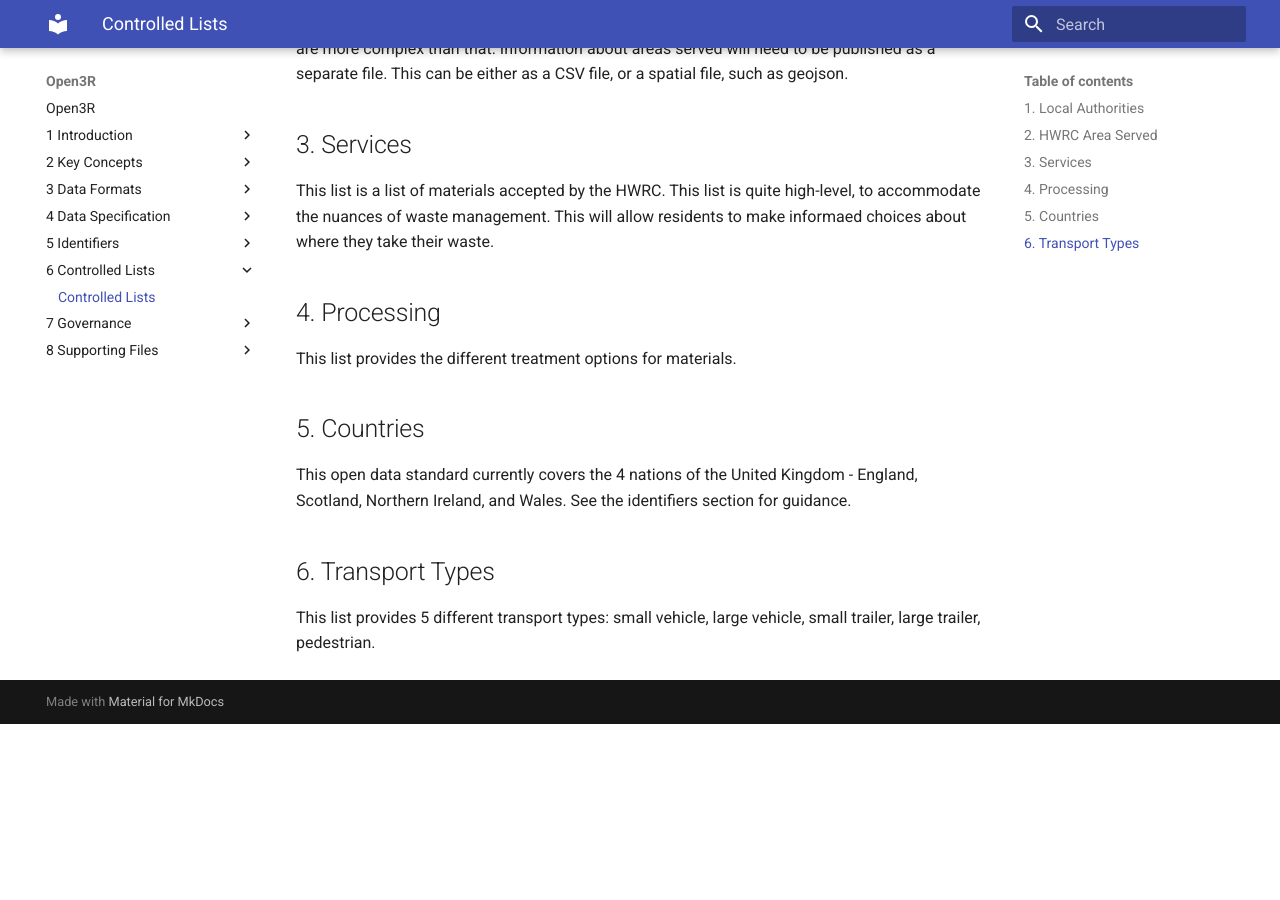
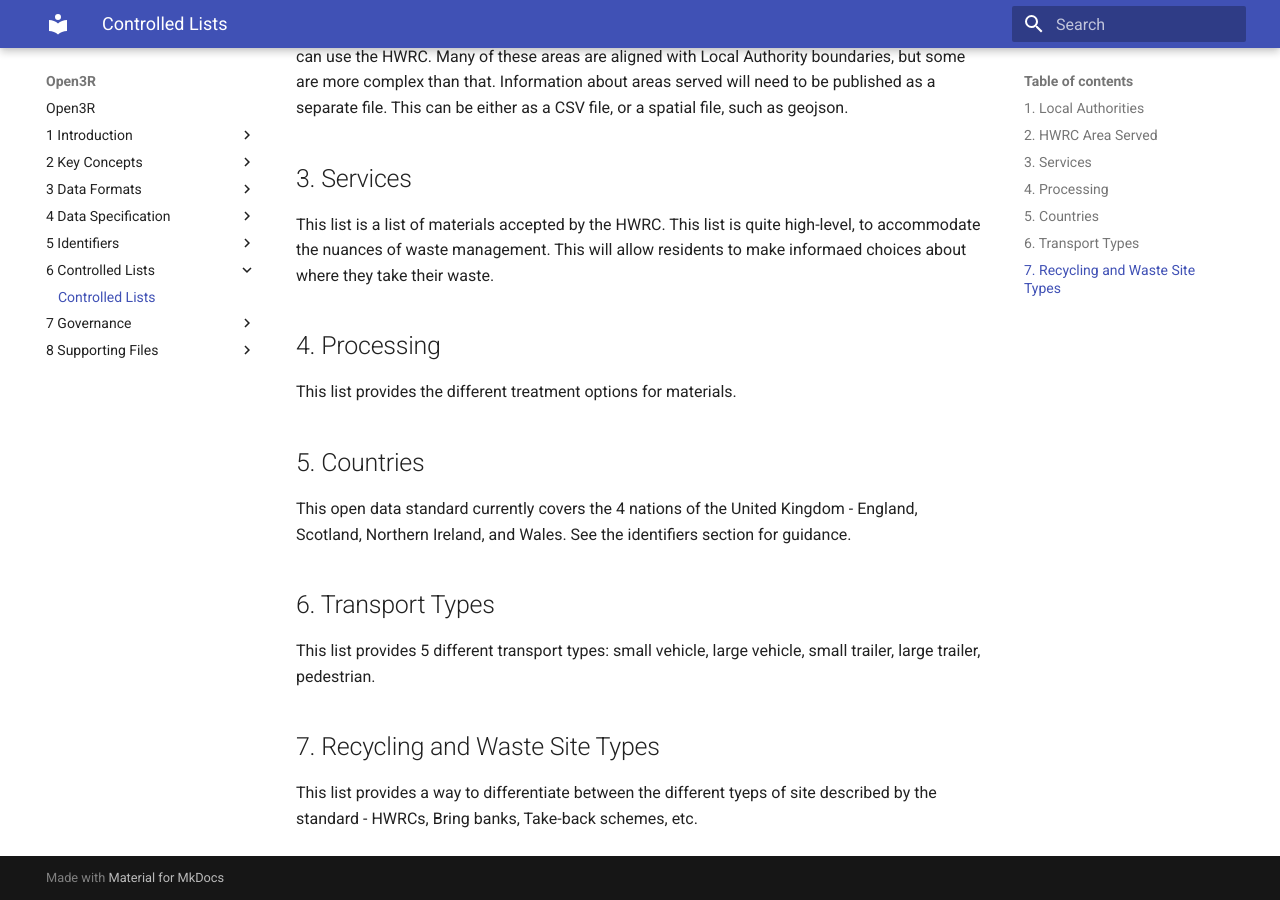
Before and after one commit to OpenDataManchester/Open3R, an MkDocs documentation site: the page built from docs/6_Controlled_Lists/6_1_Controlled_Lists.md, in a window 1280 px wide and 900 px high, scrolled down 900 px. Built offline with MkDocs 1.6.1 and Material for MkDocs 9.7.7, drawn with Linux system fonts in a browser that asks for light colours; before the commit the page ends 1624 px from its top, so only the background shows below that; some of the changed text lies outside the part shown.

Commit message:
Update 6_1_Controlled_Lists.md
Broaden the docs to accommodate other RWSs

```diff
--- a/docs/6_Controlled_Lists/6_1_Controlled_Lists.md
+++ b/docs/6_Controlled_Lists/6_1_Controlled_Lists.md
@@ -12,6 +12,7 @@ The controlled lists in use in the standard are:
 * Processing
 * Countries
 * Transport Types
+* Recycling and Waste Site Type
 
 ## 1. Local Authorities
 
@@ -37,3 +38,7 @@ This open data standard currently covers the 4 nations of the United Kingdom - E
 ## 6. Transport Types
 
 This list provides 5 different transport types: small vehicle, large vehicle, small trailer, large trailer, pedestrian.
+
+## 7. Recycling and Waste Site Types
+
+This list provides a way to differentiate between the different tyeps of site described by the standard - HWRCs, Bring banks, Take-back schemes, etc.
```
